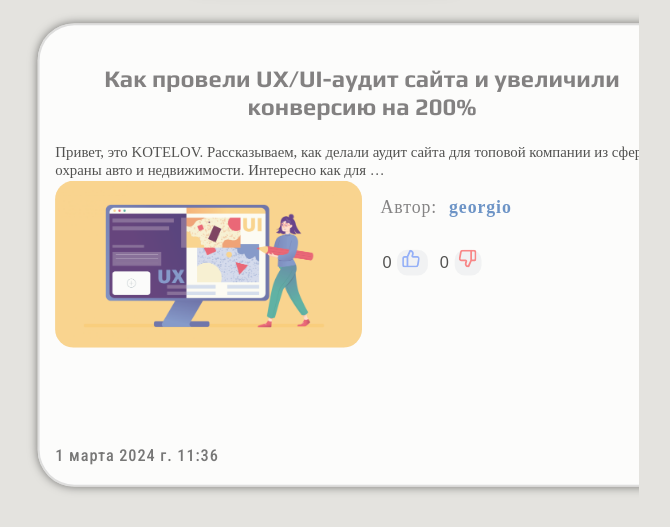
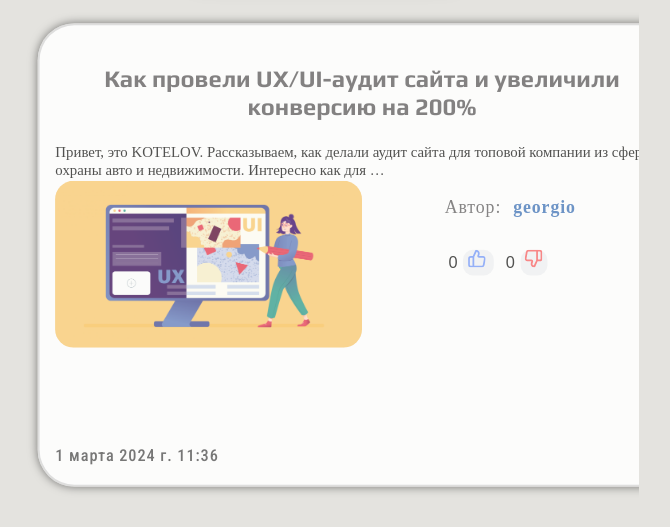
Before and after one commit to GeorgiosPython327Diploma/Diplo_Project, a Django app: page /category/4/ in a window 1280 px wide. Shown: the part 223-750 px from the top of the page, without its empty margins (315-985 px from the left). Run offline with Django 5.2, Linux system fonts and the light colour scheme; data comes from the database, SQL or seed files in the repository; both versions use the stored data as it was after the commit; data that the repository does not hold is empty; some libraries are stand-ins or nearby versions; some web fonts are replaced.

Commit message:
update category position

```diff
--- a/articles/templates/articles/category_articles.html
+++ b/articles/templates/articles/category_articles.html
@@ -19,7 +19,10 @@
                    <img class="image-article" src="{{ article.photo.url }}" alt="{{ article.title }}">
                    {% endif %}
                    <p class="content-article"> {{ article.content|safe|truncatewords:20|linebreaks }}</p>
+                   <div class="position-author">
                    <p class="author-article"> Автор: <span class="author-span">{{ article.author.username }}</span> </p>
+                   </div>
+                   <div class="position-likes-dislikes-bookmarkio">
                     <p class="content-likes-dislikes-bookmarkio-article">
                         <span id="likes-count-{{ article.id }}" style="font-family: Arial, serif; font-size: 1.1em; font-weight:500; padding: 2px;">{{ article.likes.count }}</span>
                         <span class="like-button" data-article-id="{{ article.id }}" data-is-liked="{{ article.is_liked }}" data-is-disliked="{{ article.is_disliked }}">
@@ -41,6 +44,7 @@
                              <path fill="#000" fill-opacity=".47" d="M10 4.545v7.943l-3.508-1.109-.659-.208-.658.208-3.508 1.109V4.545H10ZM13.333.871H4.992c-.917 0-1.659.551-1.659 1.225h8.334c.916 0 1.666.55 1.666 1.224v7.961l1.667.612V2.096C15 1.422 14.25.87 13.333.87ZM10 3.321H1.667C.75 3.32 0 3.87 0 4.544v9.798l5.833-1.837 5.834 1.837V4.545c0-.673-.75-1.225-1.667-1.225Z"/>
                          </svg>
                      </a>
+                   </div>
                    {% endif %}
                    {% endif %}
                    <p class="date-created-article"> {{article.created_at }}</p>
--- a/core/static/css/style.css
+++ b/core/static/css/style.css
@@ -452,7 +452,6 @@ h1,.span-welcome {
     color: rgb(82, 82, 80);
 }
 
-
 .target-public{
     text-decoration: none;
     color: #1c59a8a3;
@@ -460,7 +459,7 @@ h1,.span-welcome {
 }
 .position-likes-dislikes-bookmarkio{
     text-align: right;
-    margin-right: 22%;
+    margin-right: 120px;
 }
 
 .content-likes-dislikes-bookmarkio-article{
@@ -811,7 +810,8 @@ h4{
 
 .position-author{
     text-align: right;
-    margin-right: 130px;
+    margin-right: 100px;
+    white-space: nowrap;
 }
 
 .review-container{
```
Also changed, not shown: db.sqlite3.
